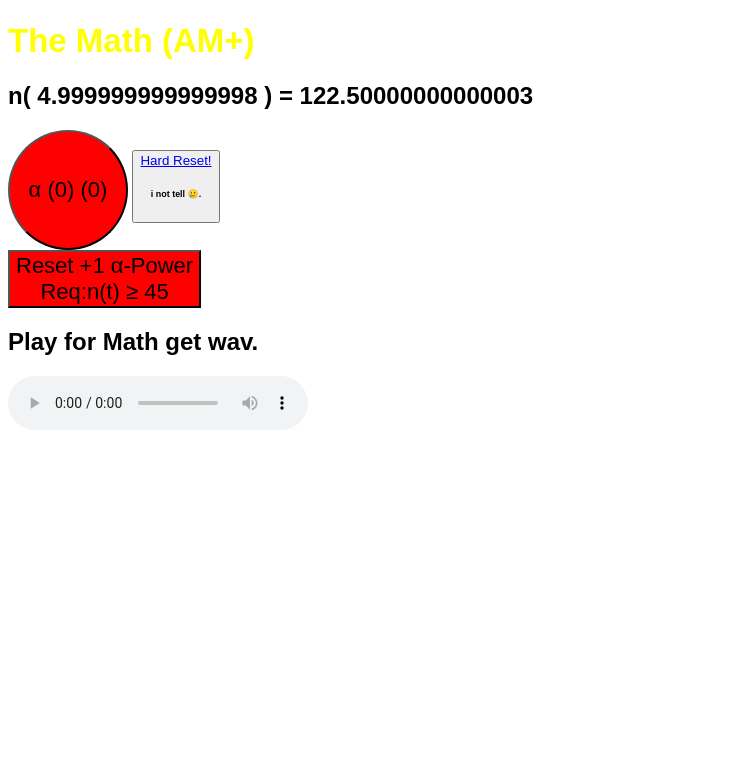
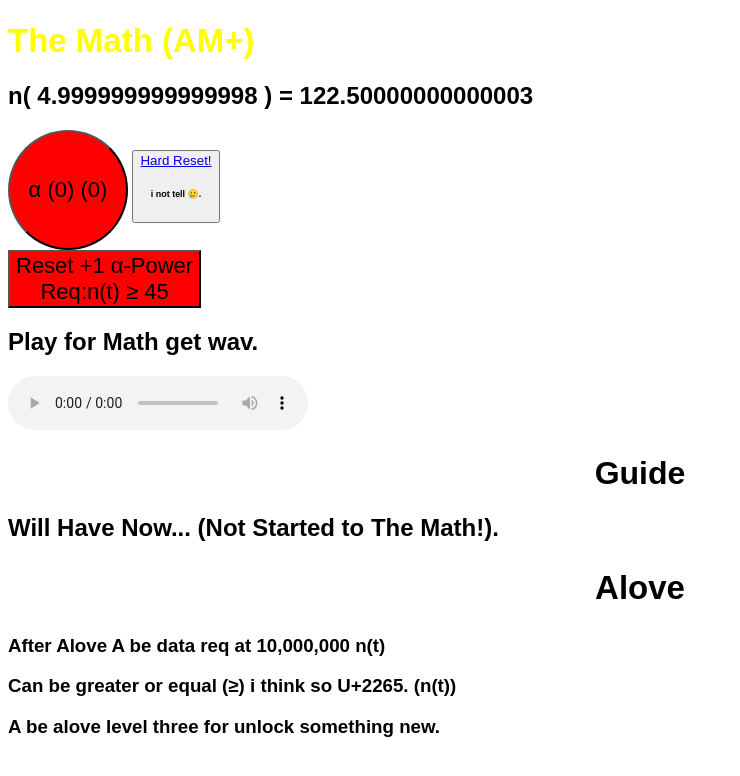
Before and after one commit to Throngjwk/folders, a plain HTML site: page Others/AtMath+/index.html in a window 1280 px wide. Shown: the whole page, without its empty margins (0-740 px from the left). Drawn offline with Linux system fonts and the light colour scheme.

Commit message:
mega guide

```diff
--- a/Others/AtMath+/index.html
+++ b/Others/AtMath+/index.html
@@ -25,6 +25,14 @@
     <audio controls>
         <source src="sound/Math.wav" type="audio/wav">
     </audio>
+    <h1 style="text-align: center;">
+        Guide
+    </h1>
+    <h2 class="started" style="display: none;">Will Have Now... (Not Started to The Math!).</h2>
+    <h2 class="title" style="text-align: center;color: black;" id="title1">Alove</h2>
+    <h3 id="guide1" style="display: none;">After Alove A be data req at 10,000,000 n(t)</h3>
+    <h3 id="guide2" style="display: none;">Can be greater or equal (&GreaterEqual;) i think so U+2265. (n(t))</h3>
+    <h3 id="guide3" style="display: none;">A be alove level three for unlock something new.</h3>
 </body>
 </html>
 <script src="js/break_eternity.js"></script>
--- a/Others/AtMath+/js/main.js
+++ b/Others/AtMath+/js/main.js
@@ -41,6 +41,26 @@ setInterval(() => {
         document.getElementById("aloveNum").innerText = aloveLevel
         document.getElementsByClassName("alove")[0].innerHTML = "Req: n(t) &GreaterEqual; " + aloveReq
     }
+    if (alphaPower.gte(25)) {
+        document.getElementsByClassName("started")[0].style.display = "none"
+    } else {
+        document.getElementsByClassName("started")[0].style.display = "block"
+    }
+    if (alphaPower.gte(25)) {
+        document.getElementById("guide1").style.display = "none"
+    } else {
+        document.getElementById("guide1").style.display = "block"
+    }
+    if (alphaPower.gte(25)) {
+        document.getElementById("guide2").style.display = "none"
+    } else {
+        document.getElementById("guide2").style.display = "block"
+    }
+    if (alphaPower.gte(25)) {
+        document.getElementById("guide3").style.display = "none"
+    } else {
+        document.getElementById("guide3").style.display = "block"
+    }
    document.getElementById("t").innerText = t
    document.getElementById("nt").innerText = n;
    document.getElementById("number1").innerText = alphaPower
```
